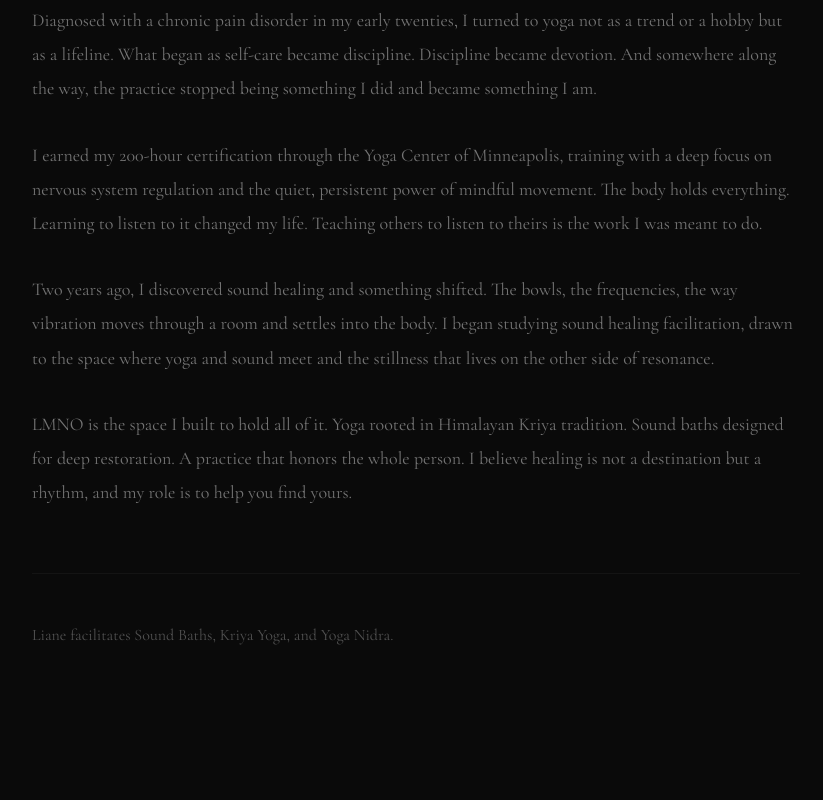
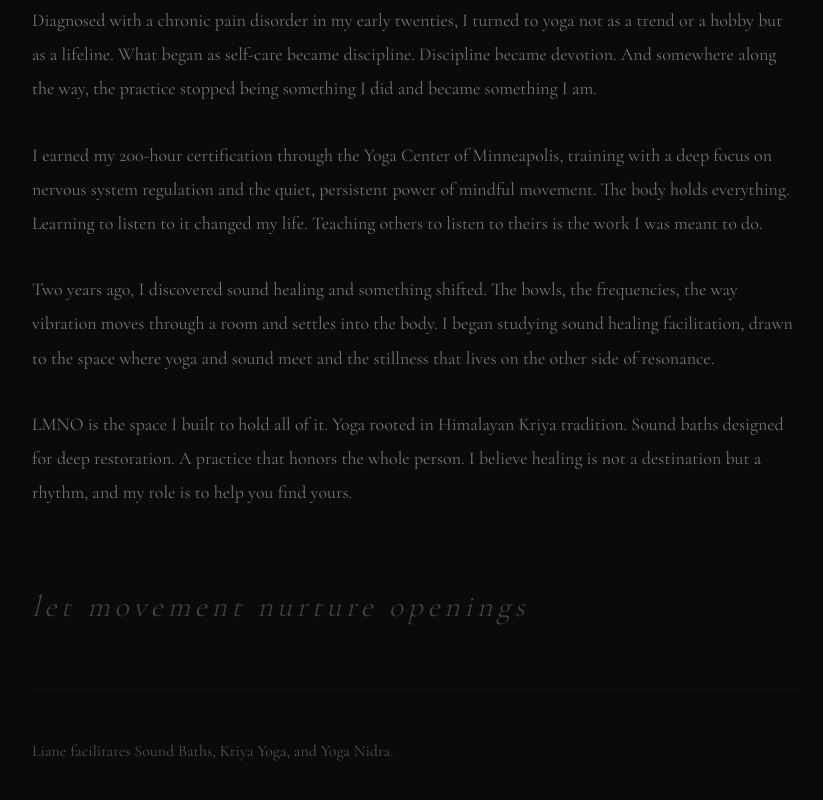
Before and after one commit to aydo-89/lmnoyoga, a Next.js app: page /about in a window 1280 px wide. Shown: the part 446-1246 px from the top of the page, without its empty margins (224-1047 px from the left). Before the commit the page ends 1190 px from the top, so only its background shows below. Built offline with nearby package versions, Linux system fonts and the light colour scheme.

Commit message:
add 'let movement nurture openings' as closing line on About page

```diff
--- a/app/about/page.tsx
+++ b/app/about/page.tsx
@@ -61,6 +61,12 @@ export default function About() {
             </div>
           </ScrollReveal>
 
+          <ScrollReveal variant="slow">
+            <p className="mt-20 font-display text-2xl md:text-3xl font-light italic text-[#f4f4f4]/25 tracking-editorial">
+              let movement nurture openings
+            </p>
+          </ScrollReveal>
+
           <ScrollReveal>
             <div className="mt-16 pt-12 border-t border-[#f4f4f4]/[0.04]">
               <p className="text-[#f4f4f4]/30 text-base leading-relaxed">
```
